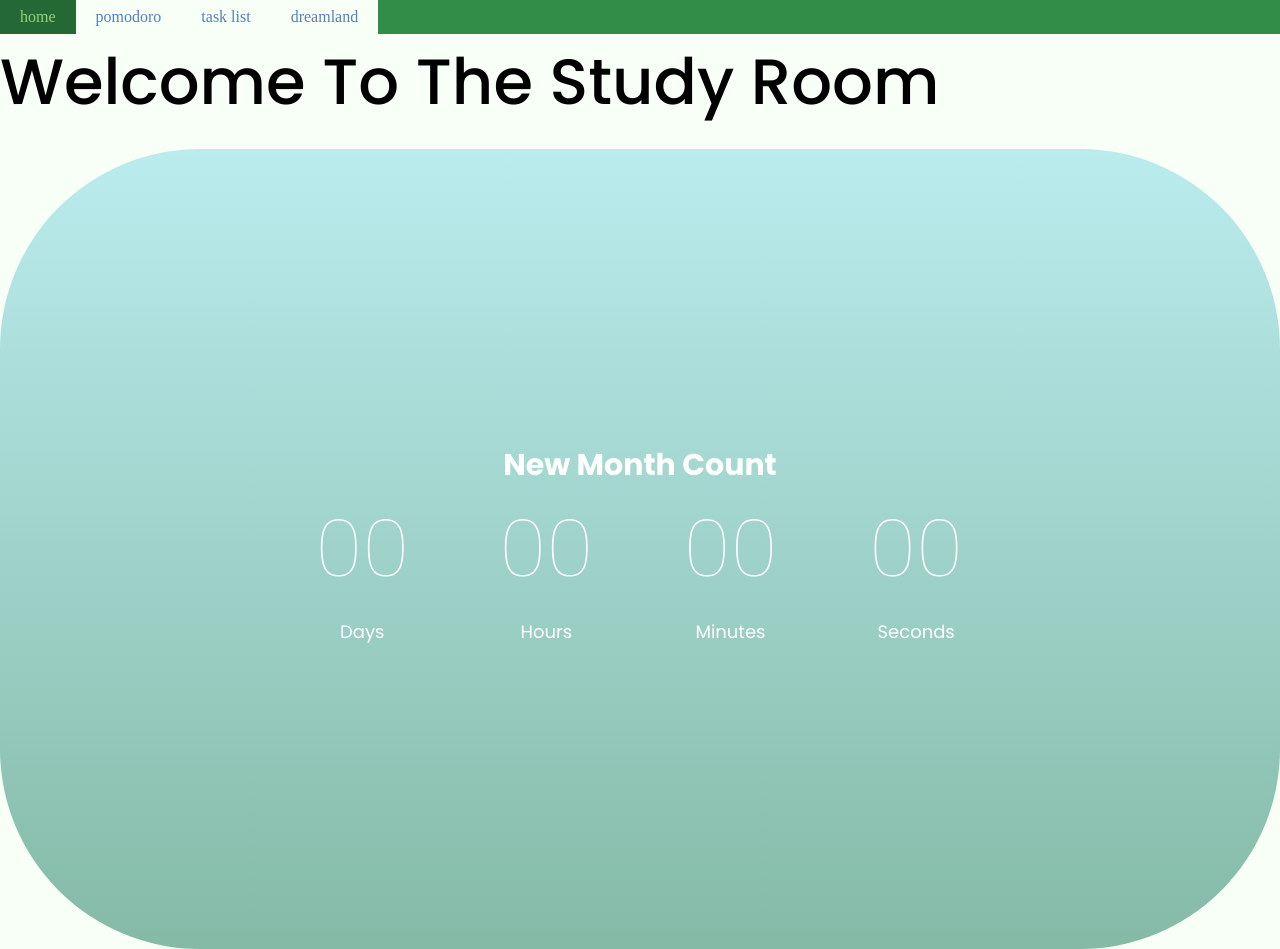
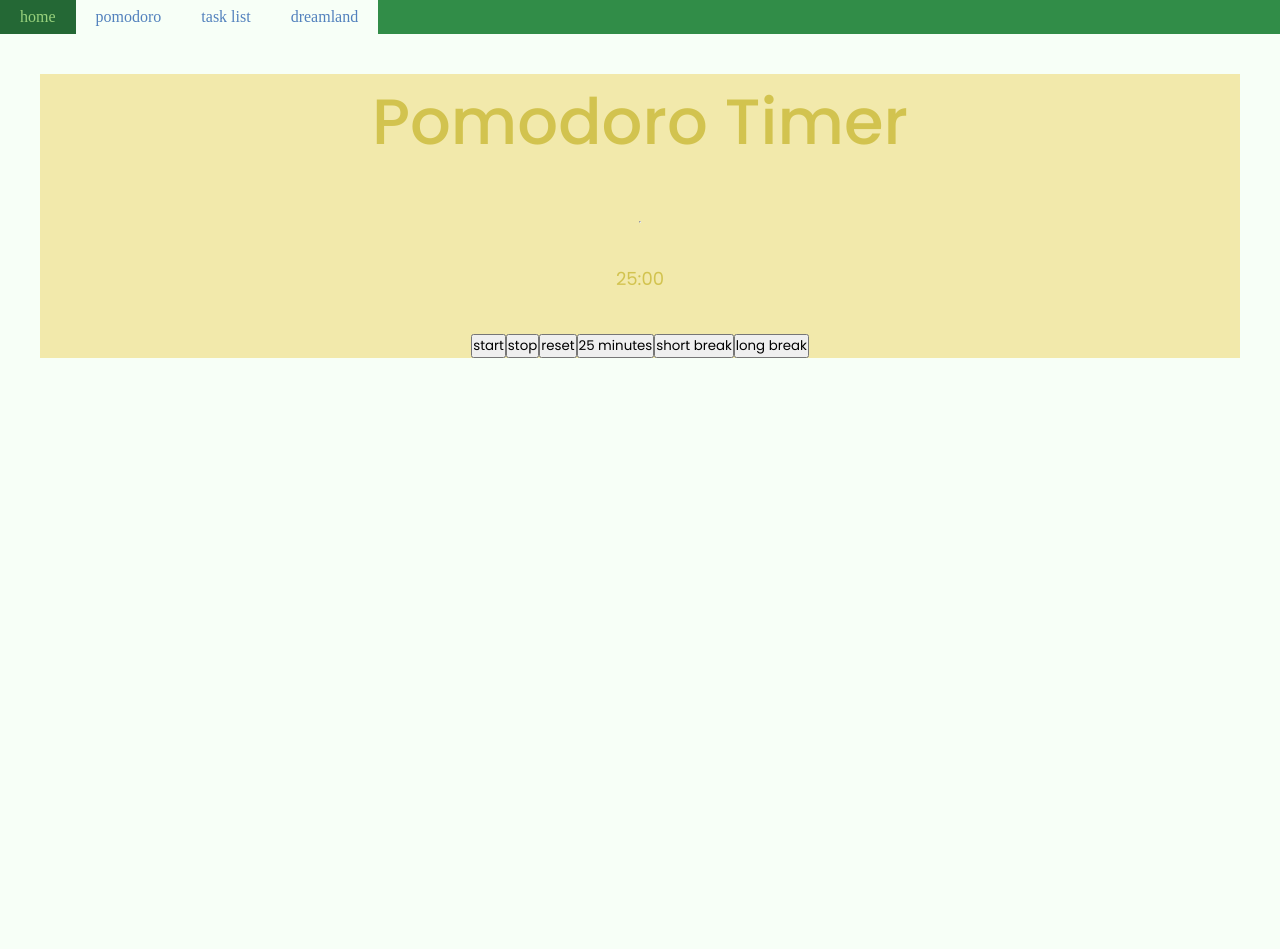
Before and after one commit to sasha-jacob/sasha-jacob.github.io, a plain HTML site: page pomodoro.html in a window 1280 px wide. After the commit the page ends 800 px from the top, so only its background shows below. Drawn offline with Linux system fonts and the light colour scheme; a web font is replaced by a local one.

Commit message:
messages

```diff
--- a/pomodoro.html
+++ b/pomodoro.html
@@ -20,63 +20,26 @@
 </li>
 </ul>
 
-<h1>Welcome To The Study Room</h1>
+<div class="container">
+  <h1 class="title">Pomodoro Timer</h1>
 
-<div class="hero">
-  <h2>New Month Count</h2>
-  <div class="timebox">
-      <div class="time">
-          <h2 id="days">20</h2>
-          <p>Days</p>
-      </div>
-      <div class="time">
-          <h2 id="hours">10</h2>
-          <p>Hours</p>
-      </div>
-      <div class="time">
-          <h2 id="minutes">15</h2>
-          <p>Minutes</p>
-      </div>
-      <div class="time">
-          <h2 id="seconds">05</h2>
-          <p>Seconds</p>
-      </div>
+  <hr>
+
+  <p class="timer" id="timer">25:00</p>
+
+  <div class="button-wrapper">
+    <button id="start">start</button>
+    <button id="stop">stop</button>
+    <button id="reset">reset</button>
+    <button id="longStudy">25 minutes</button>
+    <button id="shortBreak">short break</button>
+    <button id="longBReak">long break</button>
+
   </div>
+
 </div>
 
-<!-- JS for timer, Credit: HTML Camp https://www.youtube.com/watch?v=34kbdFLpff8 -->
-<script src="script.js">
-  const Days = document.getElementById('days');
-const Hours = document.getElementById('hours');
-const Minutes = document.getElementById('minutes');
-const Seconds = document.getElementById('seconds');
-
-const targetDate = new Date("November 1 2024 00:00:00").getTime();
-
-function timer () {
-    const currentDate = new Date().getTime();
-    const distance = targetDate - currentDate;
-
-    const days = Math.floor(distance / 1000 / 60 / 60 / 24);
-    const hours = Math.floor(distance / 1000 / 60 / 60) % 24;
-    const minutes = Math.floor(distance / 1000 / 60) % 60;
-    const seconds = Math.floor(distance / 1000) % 60;
-
-    Days.innerHTML = days;
-    Hours.innerHTML = hours;
-    Minutes.innerHTML = minutes;
-    Seconds.innerHTML = seconds;
-
-    if(distance < 0){
-        Days.innerHTML = "00";
-        Hours.innerHTML = "00";
-        Minutes.innerHTML = "00";
-        Seconds.innerHTML = "00";
-    }
-}
-
-setInterval(timer, 1000);
-</script>
+  <script src="script.js"></script>
 
 </body>
 </html>
--- a/script.js
+++ b/script.js
@@ -1,30 +1,40 @@
-const Days = document.getElementById('days');
-const Hours = document.getElementById('hours');
-const Minutes = document.getElementById('minutes');
-const Seconds = document.getElementById('seconds');
+const start = document.getElementById("start");
+const stop = document.getElementById("stop");
+const reset = document.getElementById("reset");
+const timer = document.getElementById("timer");
 
-const targetDate = new Date("November 1 2024 00:00:00").getTime();
+let timeleft = 1500; //25mintimes60
+let interval;
+const updateTimer = () => {
+    const minutes = Math.floor(timeLeft/60);
+    const seconds = timeLeft % 60;
 
-function timer () {
-    const currentDate = new Date().getTime();
-    const distance = targetDate - currentDate;
+    timer.innerHTML = `${minutes.toString().padStart(2,"0")}:${seconds.toString().padStart(2,"0")}`;
 
-    const days = Math.floor(distance / 1000 / 60 / 60 / 24);
-    const hours = Math.floor(distance / 1000 / 60 / 60) % 24;
-    const minutes = Math.floor(distance / 1000 / 60) % 60;
-    const seconds = Math.floor(distance / 1000) % 60;
-
-    Days.innerHTML = days;
-    Hours.innerHTML = hours;
-    Minutes.innerHTML = minutes;
-    Seconds.innerHTML = seconds;
-
-    if(distance < 0){
-        Days.innerHTML = "00";
-        Hours.innerHTML = "00";
-        Minutes.innerHTML = "00";
-        Seconds.innerHTML = "00";
-    }
 }
 
-setInterval(timer, 1000);
+const startTimer = () => {
+    interval = setInterval(() => {
+        timeLeft--;
+        updateTimer();
+
+        if(timeLeft === 0){
+            clearInterval(interval);
+            alert("time's up!");
+            timeLeft = 1500;
+            updateTimer();
+        }
+    }, 1000);
+}
+
+const stopTimer = () => clearInterval(interval);
+
+const resetTimer = () => {
+    clearInterval(interval);
+    timeLeft = 1500;
+    updateTimer();
+}
+
+start.addEventListener("click", startTimer);
+stop.addEventListener("click", stopTimer);
+reset.addEventListener("click", resetTimer);
--- a/styles.css
+++ b/styles.css
@@ -1,6 +1,5 @@
 body {
     background-color: #f7fff7;
-
   }
 
 
@@ -114,6 +113,31 @@ body {
     display: flex;
     background-color: #318d48;
     text-align: center;
+
+  }
+
+  .container{
+    margin: 40px;
+    padding: 0;
+    box-sizing: border-box;
+    font-family: 'Ibarra Real Nova', bold;
+
+    display: flex;
+    flex-direction: column;
+    align-items: center;
+    justify-content: center;
+    gap: 2em;
+    color: #D2C34F;
+    background-color: #F2E9AB;
+  }
+
+  .timer{
+    color: #D2C34F;
+  }
+
+  .button-wrapper{
+    display: flex;
+    font-weight: 700;
 
   }
 
```
